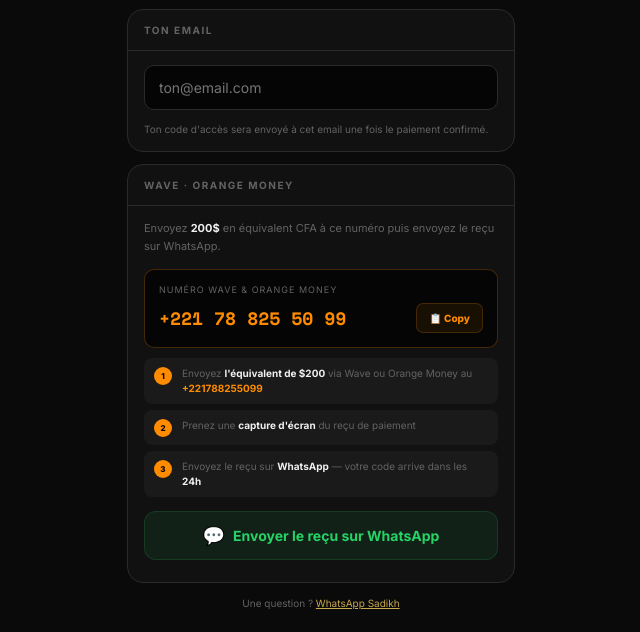
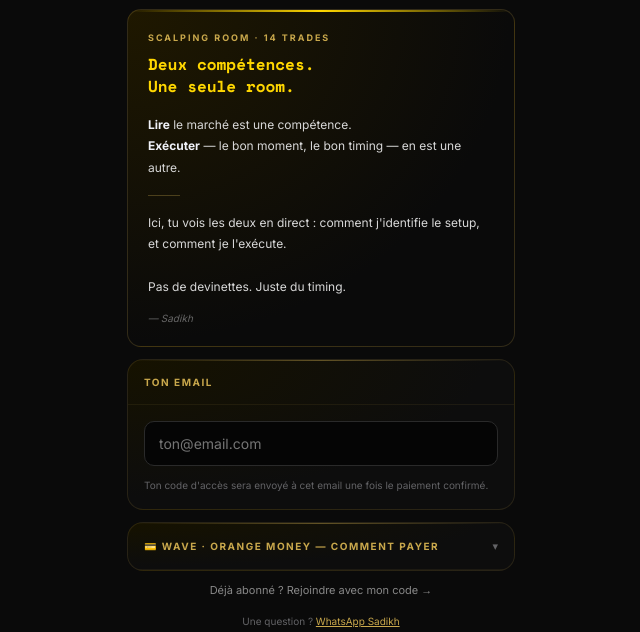
Before and after one commit to sadikhsarr/14trades-pwa-, a website: page public/scalping-payment.html in a window 1280 px wide. Shown: the part 233-865 px from the top of the page, without its empty margins (319-959 px from the left). Drawn offline with nearby package versions, Linux system fonts and the light colour scheme.

Commit message:
Add files via upload

```diff
--- a/public/scalping-payment.html
+++ b/public/scalping-payment.html
@@ -21,10 +21,24 @@
 .amount-usd{font-family:'Space Mono',monospace;font-size:40px;font-weight:700;color:var(--gold2);line-height:1}
 .amount-period{font-size:12px;color:var(--muted);margin-top:4px}
 .amount-window{font-size:11px;color:var(--gold);margin-top:10px;font-weight:700}
-.card{background:var(--bg2);border:1px solid var(--border);border-radius:16px;overflow:hidden;margin-bottom:12px}
-.card-hdr{padding:14px 16px;border-bottom:1px solid var(--border)}
-.card-title{font-size:10px;font-weight:700;color:var(--muted);letter-spacing:1.5px;text-transform:uppercase}
-.card-body{padding:14px 16px}
+.value-banner{position:relative;margin-bottom:12px;background:radial-gradient(ellipse at top left,#1F1800,#0A0A0A 70%);border:1px solid #C9A84C35;border-radius:14px;padding:22px 20px;overflow:hidden}
+.value-banner::before{content:'';position:absolute;top:0;left:0;width:100%;height:2px;background:linear-gradient(90deg,transparent,#FFD700,transparent)}
+.value-banner .vb-kicker{font-size:9px;letter-spacing:2px;color:#C9A84C;text-transform:uppercase;font-weight:700;margin-bottom:10px}
+.value-banner .vb-title{font-family:'Space Mono',monospace;font-size:16px;font-weight:700;color:#FFD700;margin-bottom:16px;line-height:1.4}
+.value-banner .vb-body{font-size:12px;color:#D8D8D8;line-height:1.8;font-weight:400;white-space:pre-wrap}
+.value-banner .vb-body strong{color:#F0F2F8;font-weight:700}
+.value-banner .vb-divider{width:32px;height:1px;background:#C9A84C50;margin:16px 0}
+.value-banner .vb-signature{font-size:10px;color:#666;font-style:italic;margin-top:14px}
+.card{position:relative;background:radial-gradient(ellipse at top left,#161200,#0D0D0D 65%);border:1px solid #C9A84C25;border-radius:16px;overflow:hidden;margin-bottom:12px}
+.card::before{content:'';position:absolute;top:0;left:0;width:100%;height:1.5px;background:linear-gradient(90deg,transparent,#C9A84C70,transparent)}
+.card-hdr{padding:16px;border-bottom:1px solid #C9A84C15;cursor:default}
+.card-hdr.toggle{cursor:pointer;display:flex;align-items:center;justify-content:space-between}
+.card-title{font-size:10px;font-weight:700;color:var(--gold);letter-spacing:1.5px;text-transform:uppercase}
+.card-chevron{font-size:11px;color:var(--muted);transition:transform .25s}
+.card-chevron.open{transform:rotate(180deg)}
+.card-body{padding:16px}
+.card-body-collapse{max-height:0;overflow:hidden;transition:max-height .3s ease}
+.card-body-collapse.open{max-height:600px}
 input{width:100%;background:#050505;border:1.5px solid var(--border);border-radius:10px;padding:13px 14px;font-size:14px;color:var(--white);outline:none;font-family:'Inter',sans-serif;margin-bottom:12px}
 input:focus{border-color:var(--gold)}
 .footer{text-align:center;font-size:10px;color:var(--muted);line-height:1.6;margin-top:8px}
@@ -45,6 +59,18 @@
     <div class="amount-window">⏱️ Sessions en direct — 15h à 18h, heure de Dakar</div>
   </div>
 
+  <div class="value-banner">
+    <div class="vb-kicker">Scalping Room · 14 Trades</div>
+    <div class="vb-title">Deux compétences.<br>Une seule room.</div>
+    <div class="vb-body"><strong>Lire</strong> le marché est une compétence.
+<strong>Exécuter</strong> — le bon moment, le bon timing — en est une autre.</div>
+    <div class="vb-divider"></div>
+    <div class="vb-body">Ici, tu vois les deux en direct : comment j'identifie le setup, et comment je l'exécute.
+
+Pas de devinettes. Juste du timing.</div>
+    <div class="vb-signature">— Sadikh</div>
+  </div>
+
   <div class="card">
     <div class="card-hdr"><div class="card-title">Ton email</div></div>
     <div class="card-body">
@@ -54,9 +80,11 @@
   </div>
 
   <div class="card">
-    <div class="card-hdr">
-      <div class="card-title">Wave · Orange Money</div>
+    <div class="card-hdr toggle" onclick="togglePayCard()">
+      <div class="card-title">💳 Wave · Orange Money — comment payer</div>
+      <div class="card-chevron" id="pay-chevron">▾</div>
     </div>
+    <div class="card-body-collapse" id="pay-collapse">
     <div class="card-body">
       <div style="font-size:11px;color:var(--muted);margin-bottom:14px;line-height:1.6">
         Envoyez <strong style="color:var(--white)">200$</strong> en équivalent CFA à ce numéro puis envoyez le reçu sur WhatsApp.
@@ -91,7 +119,10 @@
       </button>
       <div id="sp-status" style="font-size:10px;text-align:center;margin-top:8px;color:var(--muted)"></div>
     </div>
+    </div>
   </div>
+
+  <a href="/scalping-room.html" style="display:block;width:100%;text-align:center;font-size:11px;color:#888;text-decoration:none;margin-bottom:16px">Déjà abonné ? Rejoindre avec mon code →</a>
 
   <div class="footer">
     Une question ? <a href="https://wa.me/221788255099">WhatsApp Sadikh</a>
@@ -101,6 +132,19 @@
 
 <script>
   var SERVER = 'https://14trades-server-production.up.railway.app';
+
+  var payCardOpened = false;
+  function togglePayCard(forceOpen) {
+    var collapse = document.getElementById('pay-collapse');
+    var chevron = document.getElementById('pay-chevron');
+    var open = forceOpen === true ? true : (forceOpen === false ? false : !payCardOpened);
+    payCardOpened = open;
+    collapse.classList.toggle('open', open);
+    chevron.classList.toggle('open', open);
+  }
+  document.getElementById('sp-email').addEventListener('input', function() {
+    if (!payCardOpened && this.value.trim().indexOf('@') > 0) togglePayCard(true);
+  });
 
   function copyNumber() {
     navigator.clipboard.writeText('+221788255099').then(function() {
```
